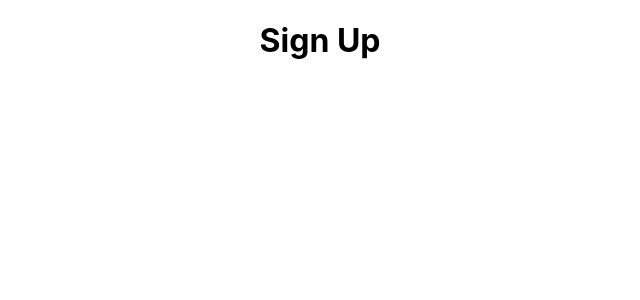
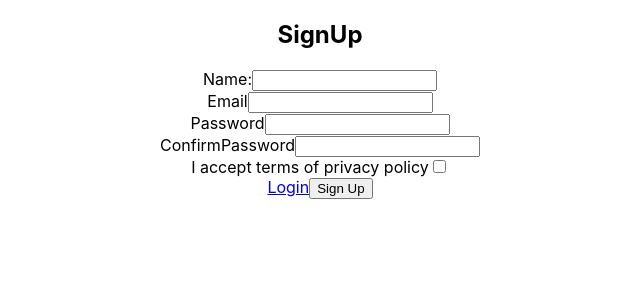
Before and after one commit to ghanbari76/React-Login-Form, a React (Create React App) app in the folder login-form/: page /signup in a window 1280 px wide. Shown: the top 300 px of the page, without its empty margins (320-960 px from the left). Built offline with nearby package versions, Linux system fonts and the light colour scheme.

Commit message:
HTML template design

```diff
--- a/login-form/src/App.js
+++ b/login-form/src/App.js
@@ -1,9 +1,10 @@
 import './App.css';
+import SignUp from './components/SignUp';
 
 function App() {
   return (
     <div className="App">
-        <h1>Sign Up</h1>
+        <SignUp />
     </div>
   );
 }
--- a/login-form/src/components/SignUp.js
+++ b/login-form/src/components/SignUp.js
@@ -3,7 +3,33 @@ import React from 'react';
 const SignUp = () => {
     return (
         <div>
-
+            <form>
+                <h2>SignUp</h2>
+                <div>
+                    <label>Name:</label>
+                    <input type='text' name='name' />
+                </div>
+                <div>
+                    <label>Email</label>
+                    <input type='text' name='email' />
+                </div>
+                <div>
+                    <label>Password</label>
+                    <input type='password' name='password' />
+                </div>
+                <div>
+                    <label>ConfirmPassword</label>
+                    <input type='password' name='confirmPassword' />
+                </div>
+                <div>
+                    <label>I accept terms of privacy policy</label>
+                    <input type='checkbox' name='isAccepted' />
+                </div>
+                <div>
+                    <a href='#'>Login</a>
+                    <button>Sign Up</button>
+                </div>
+            </form>
         </div>
     );
 };
```
